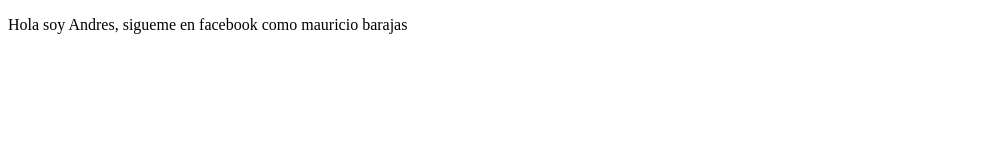
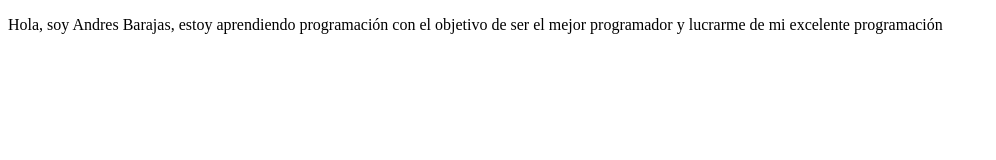
Before and after one commit to Abaraj01/proyectoDemocursoPrework, a plain HTML site: page index.html in a window 1280 px wide. Shown: the whole page, without its empty margins (0-996 px from the left). Drawn offline with Linux system fonts and the light colour scheme.

Commit message:
Cambios agregamos objetivo de aprendizaje

```diff
--- a/index.html
+++ b/index.html
@@ -8,7 +8,7 @@
 </head>
 <body>
     <p>
-        Hola soy Andres, sigueme en facebook como mauricio barajas
+        Hola, soy Andres Barajas, estoy aprendiendo programación con el objetivo de ser el mejor programador y lucrarme de mi excelente programación
 
     </p>
 </body>
```
